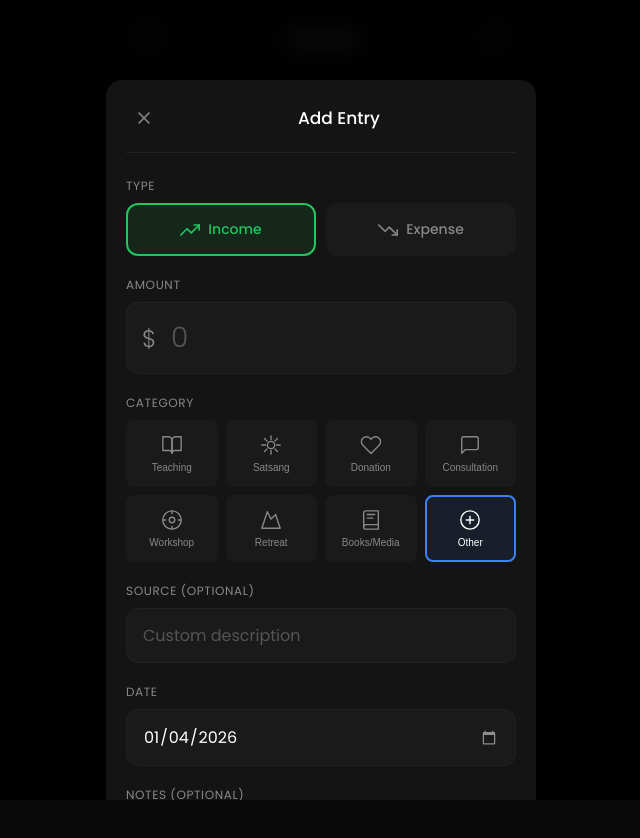
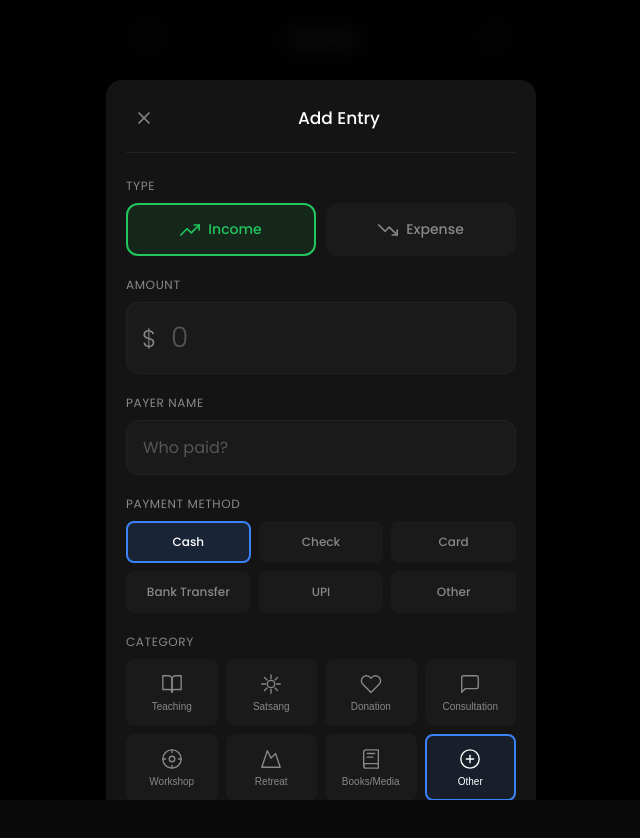
Before and after one commit to Unwindmeinstead/Namaste, a React (Vite) app: page / in a window 1280 px wide. Both pictures are taken after a click on the button "Add Transaction". Shown: the top 838 px of the page, without its empty margins (319-959 px from the left). Built offline with nearby package versions, Linux system fonts and the light colour scheme.

Commit message:
Add payer name and payment method fields to entries

```diff
--- a/src/components/AddModal.jsx
+++ b/src/components/AddModal.jsx
@@ -5,10 +5,14 @@ import { getCategoryIcon } from './CategoryIcons'
 import { t } from '../utils/translations'
 import { formatCurrency, formatDate } from '../utils/format'
 
+const PAYMENT_METHODS = ['cash', 'check', 'card', 'bankTransfer', 'upi', 'otherPayment']
+
 export function AddModal({ isOpen, onClose, onAdd, settings, entries = [] }) {
   const today = new Date().toISOString().split('T')[0]
   const [type, setType] = useState('income')
   const [amount, setAmount] = useState('')
+  const [payerName, setPayerName] = useState('')
+  const [paymentMethod, setPaymentMethod] = useState('cash')
   const [source, setSource] = useState('')
   const [date, setDate] = useState(today)
   const [notes, setNotes] = useState('')
@@ -34,6 +38,8 @@ export function AddModal({ isOpen, onClose, onAdd, settings, entries = [] }) {
       id: Date.now().toString(),
       type,
       amount: amountNum,
+      payerName: type === 'income' ? payerName.trim() : '',
+      paymentMethod: paymentMethod,
       source: source.trim() || (lang === 'hi' ? selectedCat?.nameHi : lang === 'ne' ? selectedCat?.nameNe : selectedCat?.name) || (type === 'income' ? 'Income' : 'Expense'),
       date,
       notes: notes.trim(),
@@ -49,6 +55,8 @@ export function AddModal({ isOpen, onClose, onAdd, settings, entries = [] }) {
   const resetForm = () => {
     setType('income')
     setAmount('')
+    setPayerName('')
+    setPaymentMethod('cash')
     setSource('')
     setDate(today)
     setNotes('')
@@ -121,6 +129,36 @@ export function AddModal({ isOpen, onClose, onAdd, settings, entries = [] }) {
             </div>
           </div>
 
+          {/* Payer Name - only for income */}
+          {type === 'income' && (
+            <div className="form-group">
+              <label>{t('payerName', lang)}</label>
+              <input
+                type="text"
+                placeholder={t('payerNamePlaceholder', lang)}
+                value={payerName}
+                onChange={(e) => setPayerName(e.target.value)}
+              />
+            </div>
+          )}
+
+          {/* Payment Method */}
+          <div className="form-group">
+            <label>{t('paymentMethod', lang)}</label>
+            <div className="payment-method-grid">
+              {PAYMENT_METHODS.map(method => (
+                <button
+                  key={method}
+                  type="button"
+                  className={`payment-btn ${paymentMethod === method ? 'active' : ''}`}
+                  onClick={() => setPaymentMethod(method)}
+                >
+                  {t(method, lang)}
+                </button>
+              ))}
+            </div>
+          </div>
+
           {/* Link expense to job */}
           {type === 'expense' && recentJobs.length > 0 && (
             <div className="form-group">
@@ -170,15 +208,13 @@ export function AddModal({ isOpen, onClose, onAdd, settings, entries = [] }) {
             />
           </div>
 
-          <div className="form-row">
-            <div className="form-group flex-1">
+          <div className="form-group">
             <label>{t('date', lang)}</label>
             <input
               type="date"
               value={date}
               onChange={(e) => setDate(e.target.value)}
             />
-            </div>
           </div>
 
           <div className="form-group">
--- a/src/components/EditModal.jsx
+++ b/src/components/EditModal.jsx
@@ -5,9 +5,13 @@ import { getCategoryIcon } from './CategoryIcons'
 import { t } from '../utils/translations'
 import { formatCurrency, formatDate } from '../utils/format'
 
+const PAYMENT_METHODS = ['cash', 'check', 'card', 'bankTransfer', 'upi', 'otherPayment']
+
 export function EditModal({ isOpen, entry, onClose, onSave, onDelete, settings, entries = [] }) {
   const [type, setType] = useState('income')
   const [amount, setAmount] = useState('')
+  const [payerName, setPayerName] = useState('')
+  const [paymentMethod, setPaymentMethod] = useState('cash')
   const [source, setSource] = useState('')
   const [date, setDate] = useState('')
   const [notes, setNotes] = useState('')
@@ -25,6 +29,8 @@ export function EditModal({ isOpen, entry, onClose, onSave, onDelete, settings,
     if (entry) {
       setType(entry.type || 'income')
       setAmount(entry.amount.toString())
+      setPayerName(entry.payerName || '')
+      setPaymentMethod(entry.paymentMethod || 'cash')
       setSource(entry.source || '')
       setDate(entry.date)
       setNotes(entry.notes || '')
@@ -50,6 +56,8 @@ export function EditModal({ isOpen, entry, onClose, onSave, onDelete, settings,
       ...entry,
       type,
       amount: amountNum,
+      payerName: type === 'income' ? payerName.trim() : '',
+      paymentMethod: paymentMethod,
       source: source.trim() || getCatName(selectedCat) || (type === 'income' ? 'Income' : 'Expense'),
       date,
       notes: notes.trim(),
@@ -132,6 +140,36 @@ export function EditModal({ isOpen, entry, onClose, onSave, onDelete, settings,
             </div>
           </div>
 
+          {/* Payer Name - only for income */}
+          {type === 'income' && (
+            <div className="form-group">
+              <label>{t('payerName', lang)}</label>
+              <input
+                type="text"
+                placeholder={t('payerNamePlaceholder', lang)}
+                value={payerName}
+                onChange={(e) => setPayerName(e.target.value)}
+              />
+            </div>
+          )}
+
+          {/* Payment Method */}
+          <div className="form-group">
+            <label>{t('paymentMethod', lang)}</label>
+            <div className="payment-method-grid">
+              {PAYMENT_METHODS.map(method => (
+                <button
+                  key={method}
+                  type="button"
+                  className={`payment-btn ${paymentMethod === method ? 'active' : ''}`}
+                  onClick={() => setPaymentMethod(method)}
+                >
+                  {t(method, lang)}
+                </button>
+              ))}
+            </div>
+          </div>
+
           {type === 'expense' && recentJobs.length > 0 && (
             <div className="form-group">
               <label>{t('relatedJob', lang)}</label>
--- a/src/components/EntryItem.jsx
+++ b/src/components/EntryItem.jsx
@@ -22,6 +22,10 @@ export function EntryItem({ entry, settings, onEdit, onDelete, showActions = tru
 
   const CategoryIcon = getCategoryIcon(entry.category)
 
+  const getPaymentMethodLabel = (method) => {
+    return t(method || 'cash', lang)
+  }
+
   return (
     <div className={`entry-item-wrapper ${expanded ? 'expanded' : ''}`}>
       <div
@@ -36,13 +40,15 @@ export function EntryItem({ entry, settings, onEdit, onDelete, showActions = tru
             <h4>{entry.source || getCatName(category)}</h4>
             <p>
               {formatDate(entry.date)}
-              {entry.notes ? ` • ${entry.notes}` : ''}
+              {entry.payerName && ` • ${entry.payerName}`}
+              {entry.paymentMethod && ` • ${getPaymentMethodLabel(entry.paymentMethod)}`}
               {hasExpenses && !expanded && (
                 <span className="expense-badge">
                   {linkedExpenses.length} {t('jobExpenses', lang)}
                 </span>
               )}
             </p>
+            {entry.notes && <p className="entry-notes">{entry.notes}</p>}
           </div>
         </div>
         <div className="entry-right">
--- a/src/index.css
+++ b/src/index.css
@@ -314,6 +314,13 @@ html, body, #root {
   color: var(--text-muted);
 }
 
+.entry-notes {
+  font-size: 11px !important;
+  color: var(--text-muted) !important;
+  opacity: 0.7;
+  margin-top: 2px;
+}
+
 .entry-right {
   display: flex;
   align-items: center;
@@ -656,6 +663,36 @@ html, body, #root {
 
 .category-btn.active .cat-name { color: var(--text-primary); }
 
+/* Payment Method Grid */
+.payment-method-grid {
+  display: grid;
+  grid-template-columns: repeat(3, 1fr);
+  gap: 8px;
+}
+
+.payment-btn {
+  background: var(--bg-tertiary);
+  border: 2px solid transparent;
+  border-radius: var(--radius-sm);
+  padding: 10px 8px;
+  cursor: pointer;
+  font-family: inherit;
+  font-size: 12px;
+  font-weight: 500;
+  color: var(--text-secondary);
+  transition: all 0.2s;
+}
+
+.payment-btn:hover {
+  border-color: var(--border);
+}
+
+.payment-btn.active {
+  border-color: var(--accent);
+  background: var(--accent-dim);
+  color: var(--text-primary);
+}
+
 /* ========== SEARCH BAR ========== */
 .search-bar {
   position: relative;
--- a/src/utils/translations.js
+++ b/src/utils/translations.js
@@ -42,6 +42,17 @@ export const translations = {
     selectJob: 'काम छान्नुहोस् (वैकल्पिक)',
     none: 'कुनै पनि होइन',
     jobExpenses: 'खर्चहरू',
+    payerName: 'भुक्तानीकर्ताको नाम',
+    payerNamePlaceholder: 'कसले भुक्तानी गर्यो?',
+    paymentMethod: 'भुक्तानी विधि',
+    cash: 'नगद',
+    check: 'चेक',
+    card: 'कार्ड',
+    bankTransfer: 'बैंक ट्रान्सफर',
+    upi: 'UPI',
+    otherPayment: 'अन्य',
+    paidBy: 'भुक्तानीकर्ता',
+    via: 'मार्फत',
 
     // Categories
     teaching: 'शिक्षण',
@@ -218,6 +229,17 @@ export const translations = {
     selectJob: 'Link to job (optional)',
     none: 'None',
     jobExpenses: 'Expenses',
+    payerName: 'Payer Name',
+    payerNamePlaceholder: 'Who paid?',
+    paymentMethod: 'Payment Method',
+    cash: 'Cash',
+    check: 'Check',
+    card: 'Card',
+    bankTransfer: 'Bank Transfer',
+    upi: 'UPI',
+    otherPayment: 'Other',
+    paidBy: 'Paid by',
+    via: 'via',
 
     // Categories
     teaching: 'Teaching',
@@ -394,6 +416,17 @@ export const translations = {
     selectJob: 'कार्य से जोड़ें (वैकल्पिक)',
     none: 'कोई नहीं',
     jobExpenses: 'खर्च',
+    payerName: 'भुगतानकर्ता का नाम',
+    payerNamePlaceholder: 'किसने भुगतान किया?',
+    paymentMethod: 'भुगतान का तरीका',
+    cash: 'नकद',
+    check: 'चेक',
+    card: 'कार्ड',
+    bankTransfer: 'बैंक ट्रांसफर',
+    upi: 'UPI',
+    otherPayment: 'अन्य',
+    paidBy: 'भुगतानकर्ता',
+    via: 'द्वारा',
 
     // Categories
     teaching: 'शिक्षण',
```
Lines whose indentation alone changed are shown as unchanged.
